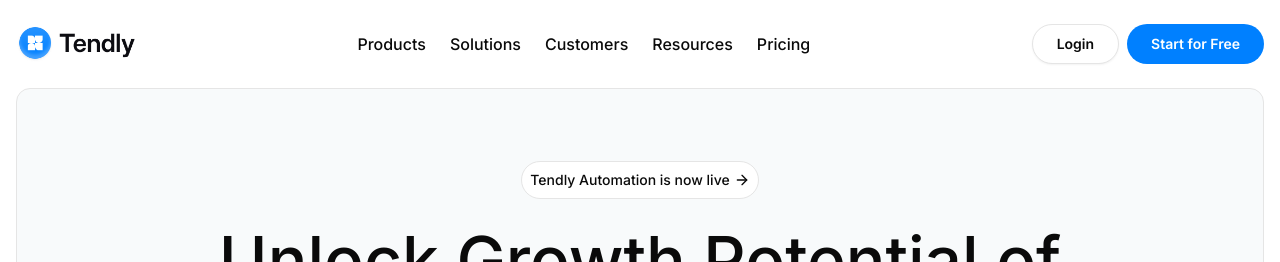
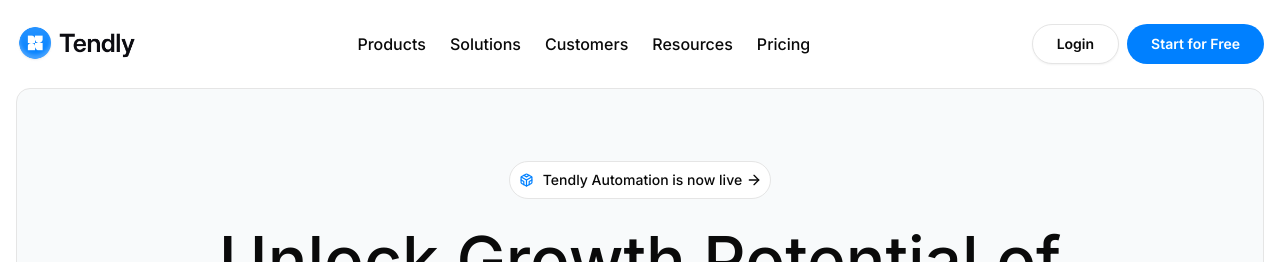
Before and after one commit to i-am-feyi/Tendly, a Next.js app: page / in a window 1280 px wide. Shown: the top 262 px of the page. Built offline with nearby package versions, Linux system fonts and the light colour scheme.

Commit message:
fix: SVG Issues

```diff
--- a/app/layout.tsx
+++ b/app/layout.tsx
@@ -1,6 +1,7 @@
+import "./globals.css";
 import type { Metadata } from "next";
 import { Inter } from "next/font/google";
-import "./globals.css";
+
 import { cn } from "@/lib/utils";
 import Header from "@/components/header";
 
--- a/next.config.ts
+++ b/next.config.ts
@@ -7,7 +7,7 @@ const nextConfig: NextConfig = {
       rules: {
         "*.svg": {
           loaders: ["@svgr/webpack"],
-          as: "*.ts",
+          as: "*.js",
         },
       },
     },
--- a/sections/home/hero.tsx
+++ b/sections/home/hero.tsx
@@ -1,8 +1,8 @@
+import Image from "next/image";
+import { ArrowRight, Play } from "lucide-react";
+
 import { Button } from "@/components/ui/button";
 import CardOutline from "@/components/ui/card-outline";
-import Sandbox from "@/public/icons/codesandbox.svg";
-import { ArrowRight, Play } from "lucide-react";
-import Image from "next/image";
 
 const Hero = () => {
   return (
@@ -13,7 +13,57 @@ const Hero = () => {
           <div className="inline-flex justify-self-center">
             <CardOutline className="p-2 rounded-full text-sm font-medium flex items-center">
               <div className="flex items-center gap-2">
-                {/* <Sandbox /> */}
+                {/* SVG CodeSandBox */}
+                <svg
+                  width="17"
+                  height="16"
+                  viewBox="0 0 17 16"
+                  fill="none"
+                  xmlns="http://www.w3.org/2000/svg"
+                >
+                  <path
+                    d="M13.9 10.4V5.60002C13.8998 5.38959 13.8442 5.18291 13.7389 5.00072C13.6336 4.81853 13.4822 4.66724 13.3 4.56202L9.09998 2.16202C8.91755 2.0567 8.71062 2.00125 8.49998 2.00125C8.28933 2.00125 8.0824 2.0567 7.89998 2.16202L3.69998 4.56202C3.51773 4.66724 3.36636 4.81853 3.26105 5.00072C3.15574 5.18291 3.10019 5.38959 3.09998 5.60002V10.4C3.10019 10.6105 3.15574 10.8171 3.26105 10.9993C3.36636 11.1815 3.51773 11.3328 3.69998 11.438L7.89998 13.838C8.0824 13.9433 8.28933 13.9988 8.49998 13.9988C8.71062 13.9988 8.91755 13.9433 9.09998 13.838L13.3 11.438C13.4822 11.3328 13.6336 11.1815 13.7389 10.9993C13.8442 10.8171 13.8998 10.6105 13.9 10.4Z"
+                    stroke="#0080FF"
+                    stroke-width="1.2"
+                    stroke-linecap="round"
+                    stroke-linejoin="round"
+                  />
+                  <path
+                    d="M13.9 8L11.2 9.56V12.674"
+                    stroke="#0080FF"
+                    stroke-width="1.2"
+                    stroke-linecap="round"
+                    stroke-linejoin="round"
+                  />
+                  <path
+                    d="M5.79998 12.674V9.56L3.09998 8"
+                    stroke="#0080FF"
+                    stroke-width="1.2"
+                    stroke-linecap="round"
+                    stroke-linejoin="round"
+                  />
+                  <path
+                    d="M3.26196 4.97601L8.49996 8.00601L13.738 4.97601"
+                    stroke="#0080FF"
+                    stroke-width="1.2"
+                    stroke-linecap="round"
+                    stroke-linejoin="round"
+                  />
+                  <path
+                    d="M8.5 14.048V8"
+                    stroke="#0080FF"
+                    stroke-width="1.2"
+                    stroke-linecap="round"
+                    stroke-linejoin="round"
+                  />
+                  <path
+                    d="M5.80005 3.32602L8.50005 4.88602L11.2 3.32602"
+                    stroke="#0080FF"
+                    stroke-width="1.2"
+                    stroke-linecap="round"
+                    stroke-linejoin="round"
+                  />
+                </svg>
                 Tendly Automation is now live
                 <ArrowRight className="size-4 -ml-1" />
               </div>
```
